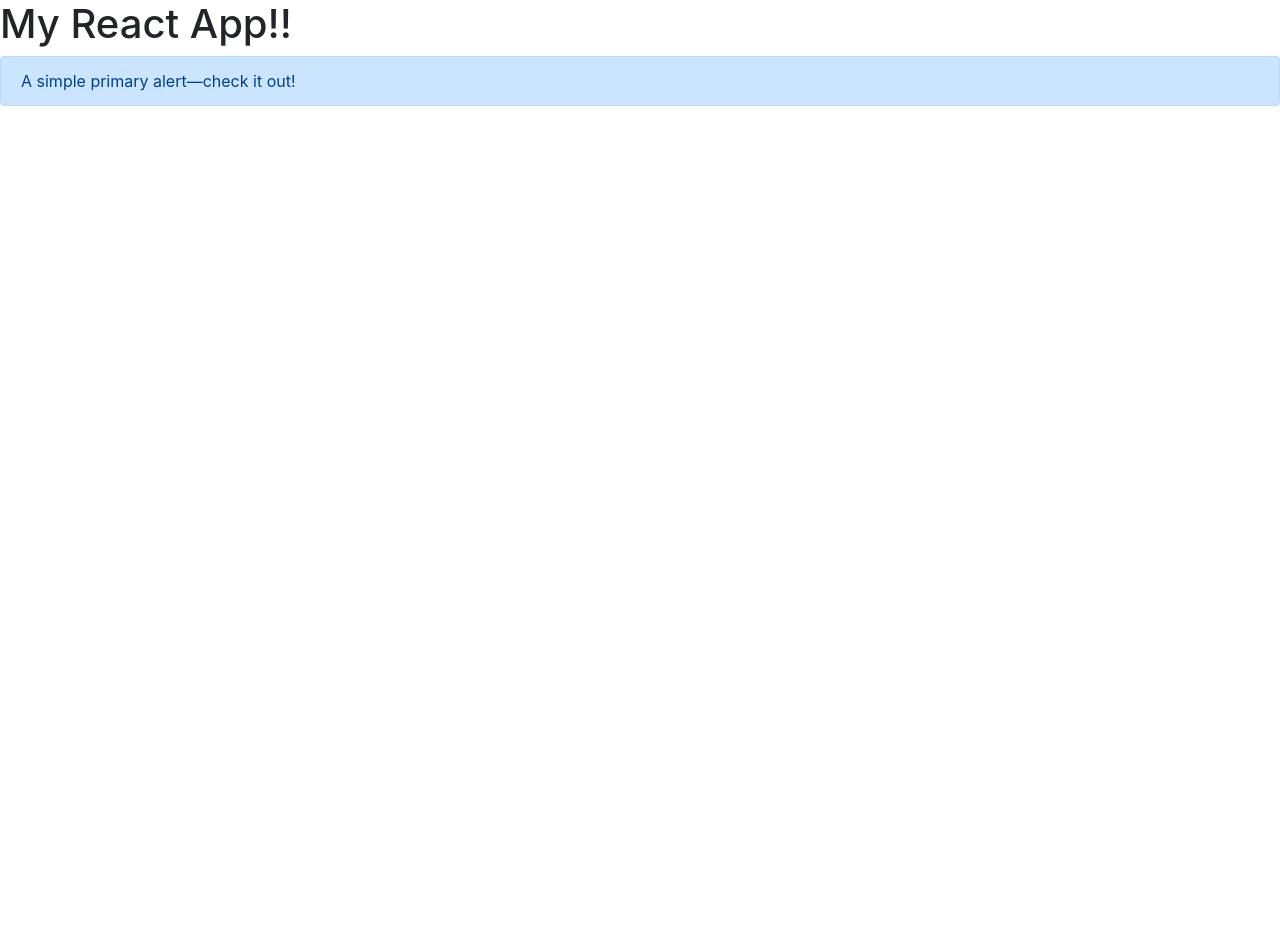
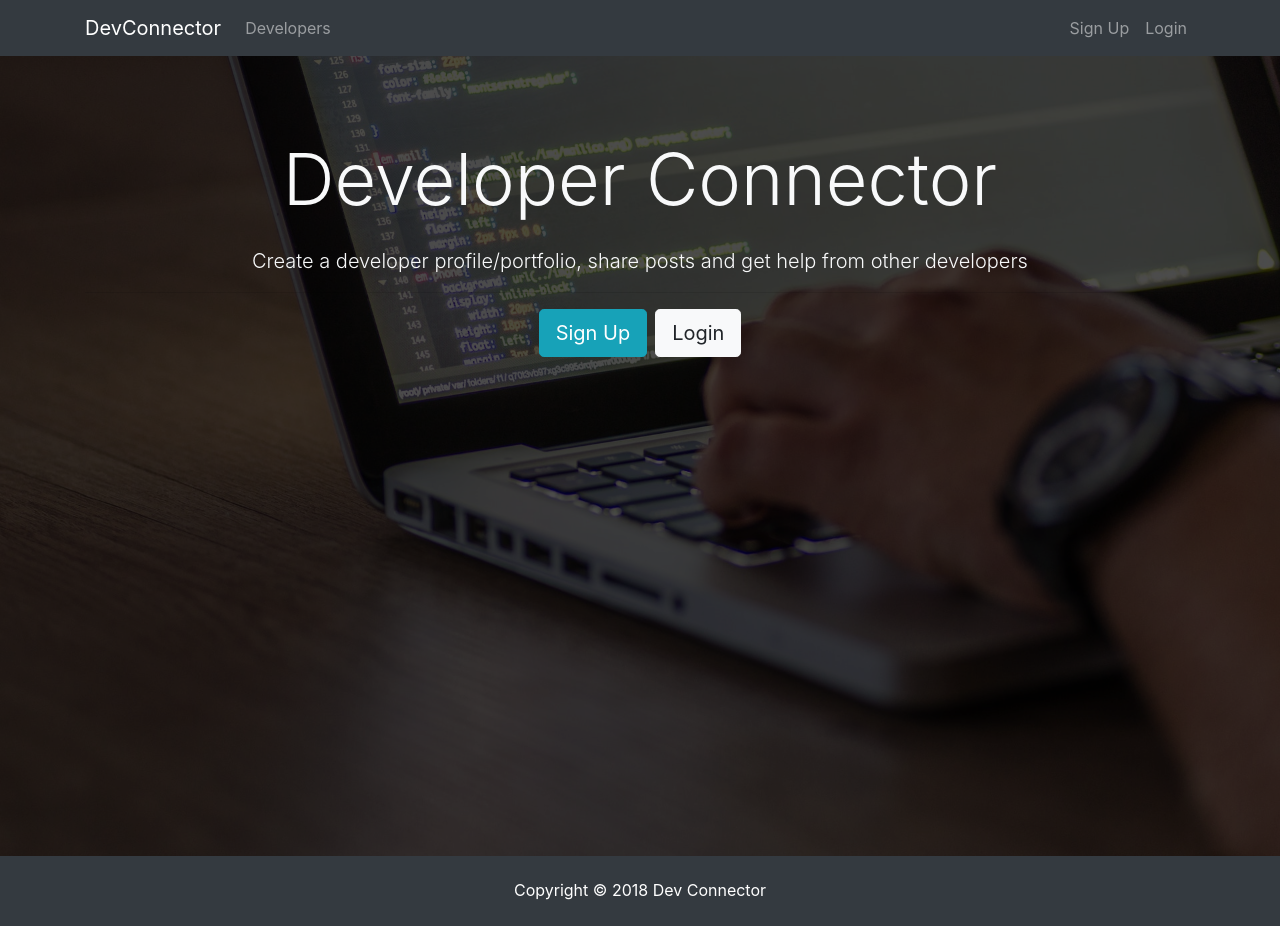
Before and after one commit to arandajm/devconnector, a React (Create React App) app in the folder client/: page / in a window 1280 px wide. Before the commit the page ends 800 px from the top, so only its background shows below. Built offline with nearby package versions, Linux system fonts and the light colour scheme.

Commit message:
create layout components

```diff
--- a/client/src/App.js
+++ b/client/src/App.js
@@ -1,14 +1,16 @@
-import React, { Component } from 'react';
-import './App.css';
+import React, { Component } from "react";
+import Navbar from "./components/layout/Navbar";
+import Footer from "./components/layout/Footer";
+import Landing from "./components/layout/Landing";
+import "./App.css";
 
 class App extends Component {
   render() {
     return (
       <div className="App">
-      <h1>My React App!!</h1>
-      <div class="alert alert-primary" role="alert">
-  A simple primary alert—check it out!
-</div>
+        <Navbar />
+        <Landing />
+        <Footer />
       </div>
     );
   }
--- /dev/null
+++ b/client/src/components/layout/Footer.js
@@ -0,0 +1,12 @@
+import React, { Component } from "react";
+
+class Footer extends Component {
+  render() {
+    return (
+      <footer className="bg-dark text-white mt-5 p-4 text-center">
+        Copyright &copy; 2018 Dev Connector
+      </footer>
+    );
+  }
+}
+export default Footer;
--- /dev/null
+++ b/client/src/components/layout/Landing.js
@@ -0,0 +1,33 @@
+import React, { Component } from "react";
+
+class Landing extends Component {
+  render() {
+    return (
+      <div className="landing">
+        <div className="dark-overlay landing-inner text-light">
+          <div className="container">
+            <div className="row">
+              <div className="col-md-12 text-center">
+                <h1 className="display-3 mb-4">Developer Connector</h1>
+                <p className="lead">
+                  {" "}
+                  Create a developer profile/portfolio, share posts and get help
+                  from other developers
+                </p>
+                <hr />
+                <a href="register.html" className="btn btn-lg btn-info mr-2">
+                  Sign Up
+                </a>
+                <a href="login.html" className="btn btn-lg btn-light">
+                  Login
+                </a>
+              </div>
+            </div>
+          </div>
+        </div>
+      </div>
+    );
+  }
+}
+
+export default Landing;
--- /dev/null
+++ b/client/src/components/layout/Navbar.js
@@ -0,0 +1,49 @@
+import React, { Component } from "react";
+
+class Navbar extends Component {
+  render() {
+    return (
+      <nav className="navbar navbar-expand-sm navbar-dark bg-dark mb-4">
+        <div className="container">
+          <a className="navbar-brand" href="landing.html">
+            DevConnector
+          </a>
+          <button
+            className="navbar-toggler"
+            type="button"
+            data-toggle="collapse"
+            data-target="#mobile-nav"
+          >
+            <span className="navbar-toggler-icon" />
+          </button>
+
+          <div className="collapse navbar-collapse" id="mobile-nav">
+            <ul className="navbar-nav mr-auto">
+              <li className="nav-item">
+                <a className="nav-link" href="profiles.html">
+                  {" "}
+                  Developers
+                </a>
+              </li>
+            </ul>
+
+            <ul className="navbar-nav ml-auto">
+              <li className="nav-item">
+                <a className="nav-link" href="register.html">
+                  Sign Up
+                </a>
+              </li>
+              <li className="nav-item">
+                <a className="nav-link" href="login.html">
+                  Login
+                </a>
+              </li>
+            </ul>
+          </div>
+        </div>
+      </nav>
+    );
+  }
+}
+
+export default Navbar;
```
Also changed, not shown: 1 other file (tests, documents, lock files or other folders).
